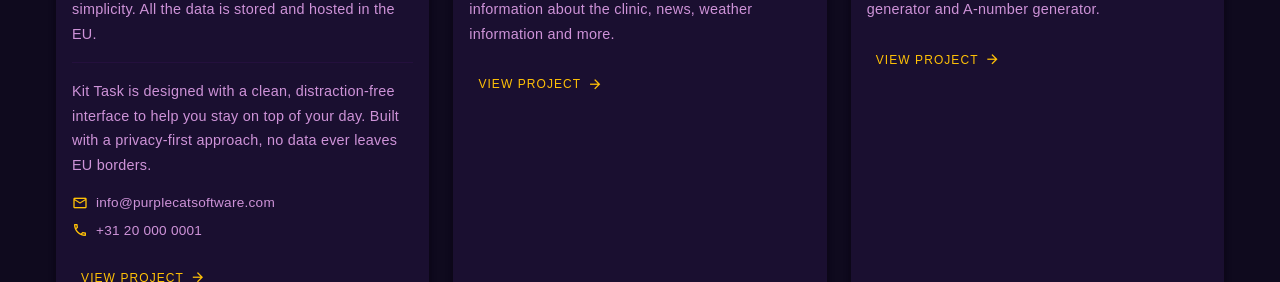
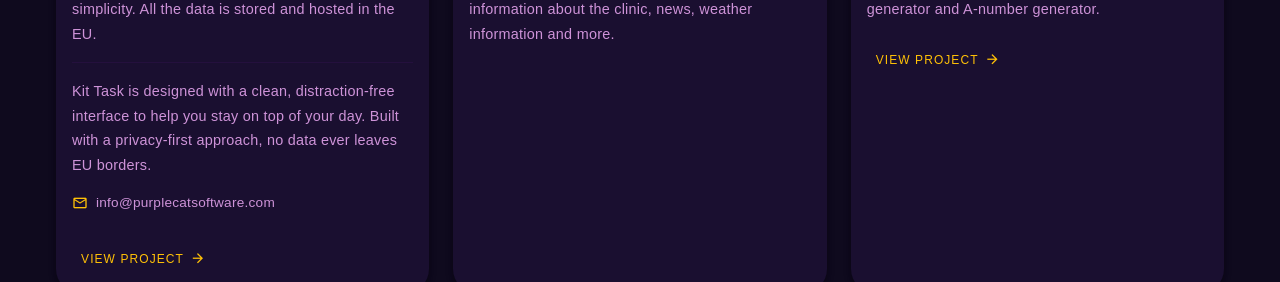
Before and after one commit to Purple-Cat-Software/website, a Vue app: page / in a window 1280 px wide. Both pictures are taken after a click on the element 242 px from the left and 2004 px from the top of the page. Shown: the part 2122-2404 px from the top of the page. Built offline with nearby package versions, Linux system fonts and the light colour scheme; a small style sheet from the web is missing.

Commit message:
#0 - Updated the projects.

```diff
--- a/components.d.ts
+++ b/components.d.ts
@@ -15,6 +15,8 @@
     HelloWorld: typeof import('./src/components/HelloWorld.vue')['default']
     Hero: typeof import('./src/components/Hero.vue')['default']
     Projects: typeof import('./src/components/Projects.vue')['default']
+    RouterLink: typeof import('vue-router')['RouterLink']
+    RouterView: typeof import('vue-router')['RouterView']
     WhoAreWe: typeof import('./src/components/WhoAreWe.vue')['default']
   }
 }
--- a/src/components/Projects.vue
+++ b/src/components/Projects.vue
@@ -21,7 +21,7 @@
     description: 'Productivity tool to keep track of your notes, tasks and timers. Primarily focussed on privacy and simplicity. All the data is stored and hosted in the EU.',
     url: 'https://www.kittask.eu',
     details: 'Kit Task is designed with a clean, distraction-free interface to help you stay on top of your day. Built with a privacy-first approach, no data ever leaves EU borders.',
-    contact: { email: 'info@purplecatsoftware.com', phone: '+31 20 000 0001' },
+    contact: { email: 'info@purplecatsoftware.com' },
   },
   {
     id: 2,
@@ -31,9 +31,9 @@
     picture: waitingRoom,
     bgClass: 'proj-bg-2',
     description: 'Custom software created for an Eye Clinic based in The Netherlands. Goals is to display general information about the clinic, news, weather information and more.',
-    url: '#waiting-room-software',
-    details: 'Built specifically for healthcare environments, the solution displays real-time news feeds, local weather, and clinic announcements on a seamless touch-friendly interface.',
-    contact: { email: 'info@purplecatsoftware.com', phone: '+31 20 000 0002' },
+    url: undefined,
+    details: 'If you want to know more what we can do for you, get in touch!\nThe starting price is €500 euro for a starting application including the necessary hardware (excluding monitor/tv). Complete support for a year, and a free monthly update.',
+    contact: { email: 'info@purplecatsoftware.com' },
   },
   {
     id: 3,
@@ -45,7 +45,7 @@
     description: 'Some custom utility tools which can be freely used. Some of the tools provided: Inss generator, BSN generator and A-number generator.',
     url: 'https://www.kitutility.eu',
     details: 'Kit Utility is a free, open-access toolset for developers and administrators. All tools run client-side — nothing is sent to a server.',
-    contact: { email: 'info@purplecatsoftware.com', phone: '+31 20 000 0003' },
+    contact: { email: 'info@purplecatsoftware.com' },
   },
 ]
 </script>
@@ -133,11 +133,13 @@
                   <div class="text-purple-lighten-3" style="font-size:.85rem;">
                     <div class="d-flex align-center mb-2">
                       <v-icon color="amber" size="16" class="mr-2">mdi-email-outline</v-icon>
-                      <span>{{ project.contact.email }}</span>
-                    </div>
-                    <div class="d-flex align-center">
-                      <v-icon color="amber" size="16" class="mr-2">mdi-phone-outline</v-icon>
-                      <span>{{ project.contact.phone }}</span>
+                      <a
+                        :href="'mailto:' + project.contact.email"
+                        @click.stop
+                        class="text-decoration-none text-purple-lighten-3"
+                      >
+                        {{ project.contact.email }}
+                      </a>
                     </div>
                   </div>
                 </v-card-text>
@@ -146,6 +148,7 @@
 
             <v-card-actions class="px-4 pb-5">
               <v-btn
+                v-if="project.url !== undefined"
                 color="amber"
                 variant="text"
                 append-icon="mdi-arrow-right"
```
